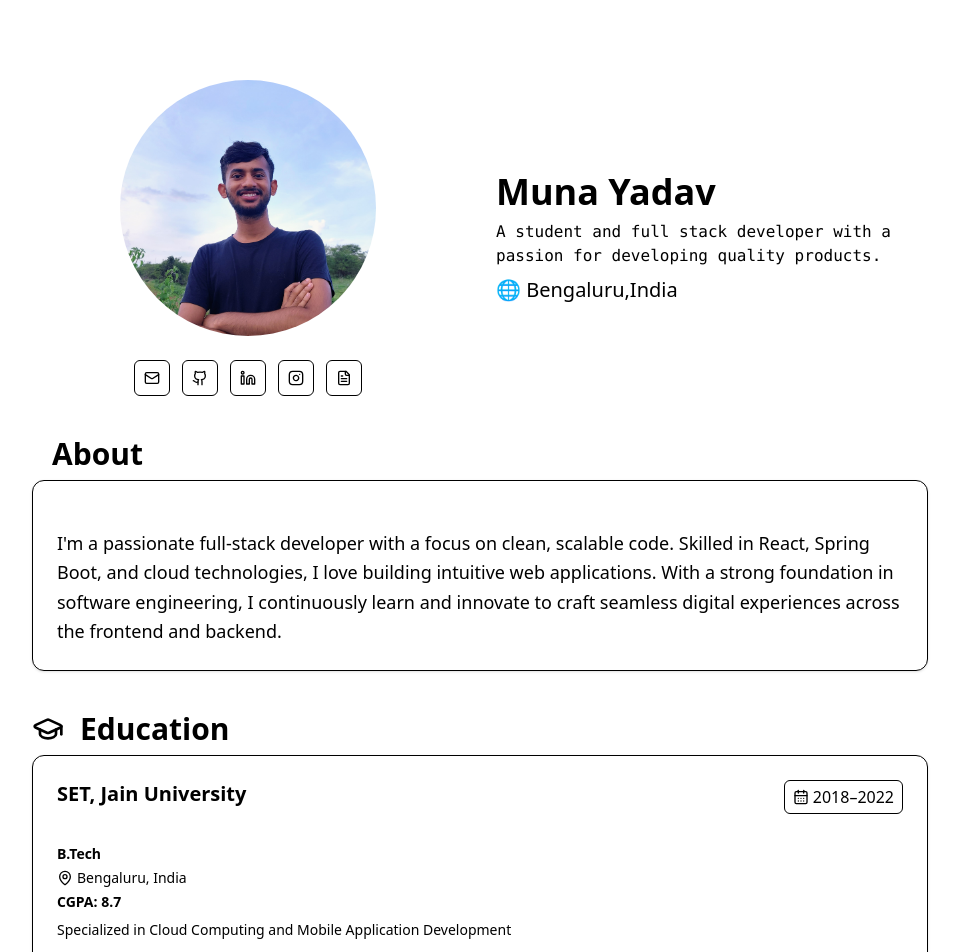
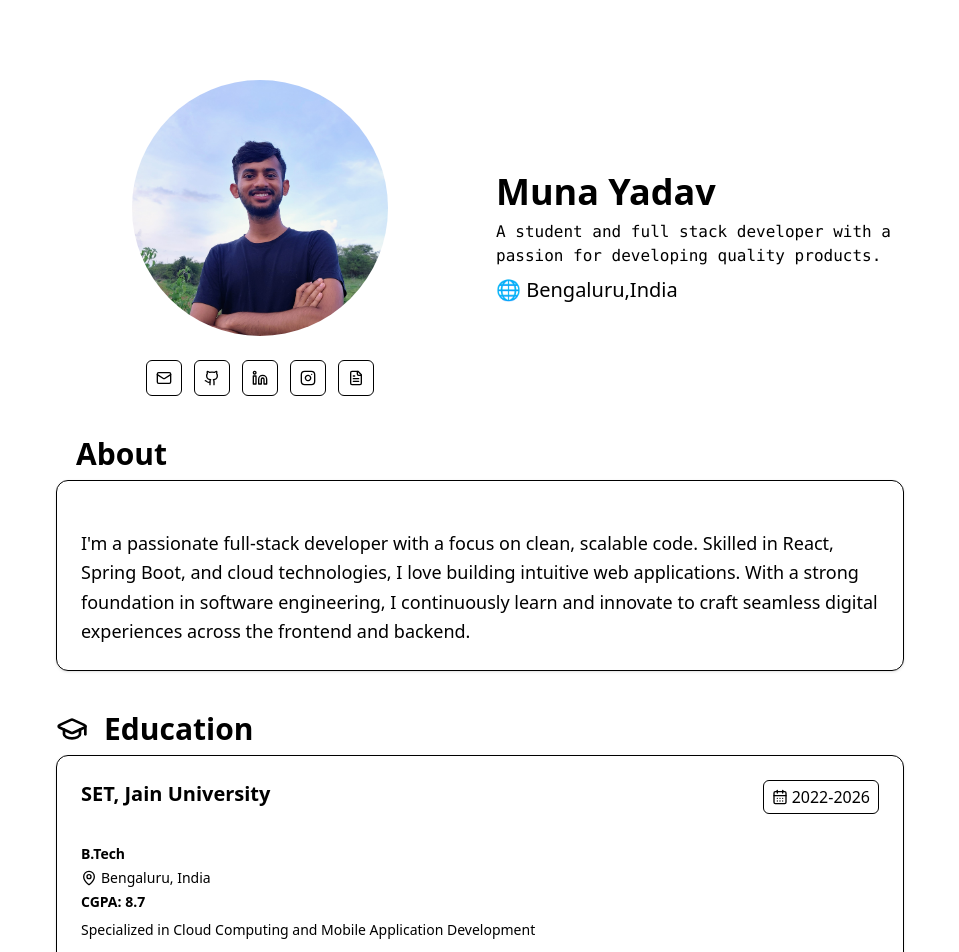
Before and after one commit to munna-yadav/portfolio, a React (Vite) app: page / in a window 1280 px wide. Shown: the top 952 px of the page, without its empty margins (160-1119 px from the left). Built offline with nearby package versions, Linux system fonts and the light colour scheme.

Commit message:
fix: minor css changes

```diff
--- a/src/App.tsx
+++ b/src/App.tsx
@@ -9,7 +9,7 @@
   return (
     <div >
     <main className="min-h-screen py-20 bg-white text-black dark:bg-zinc-900 dark:text-white flex items-center justify-center flex-col">
-      <div className="max-w-4xl mx-auto space-y-10">
+    <div className="max-w-4xl mx-auto px-4 sm:px-6 space-y-10">
         <Introduction/>
         <About />
         <Education />
--- a/src/components/Education.tsx
+++ b/src/components/Education.tsx
@@ -6,7 +6,7 @@
     degree: "B.Tech",
     school: "SET, Jain University",
     location: "Bengaluru, India",
-    year: "2018–2022",
+    year: "2022-2026",
     CGPA: "8.7",
     description: "Specialized in Cloud Computing and Mobile Application Development",
   },
```
